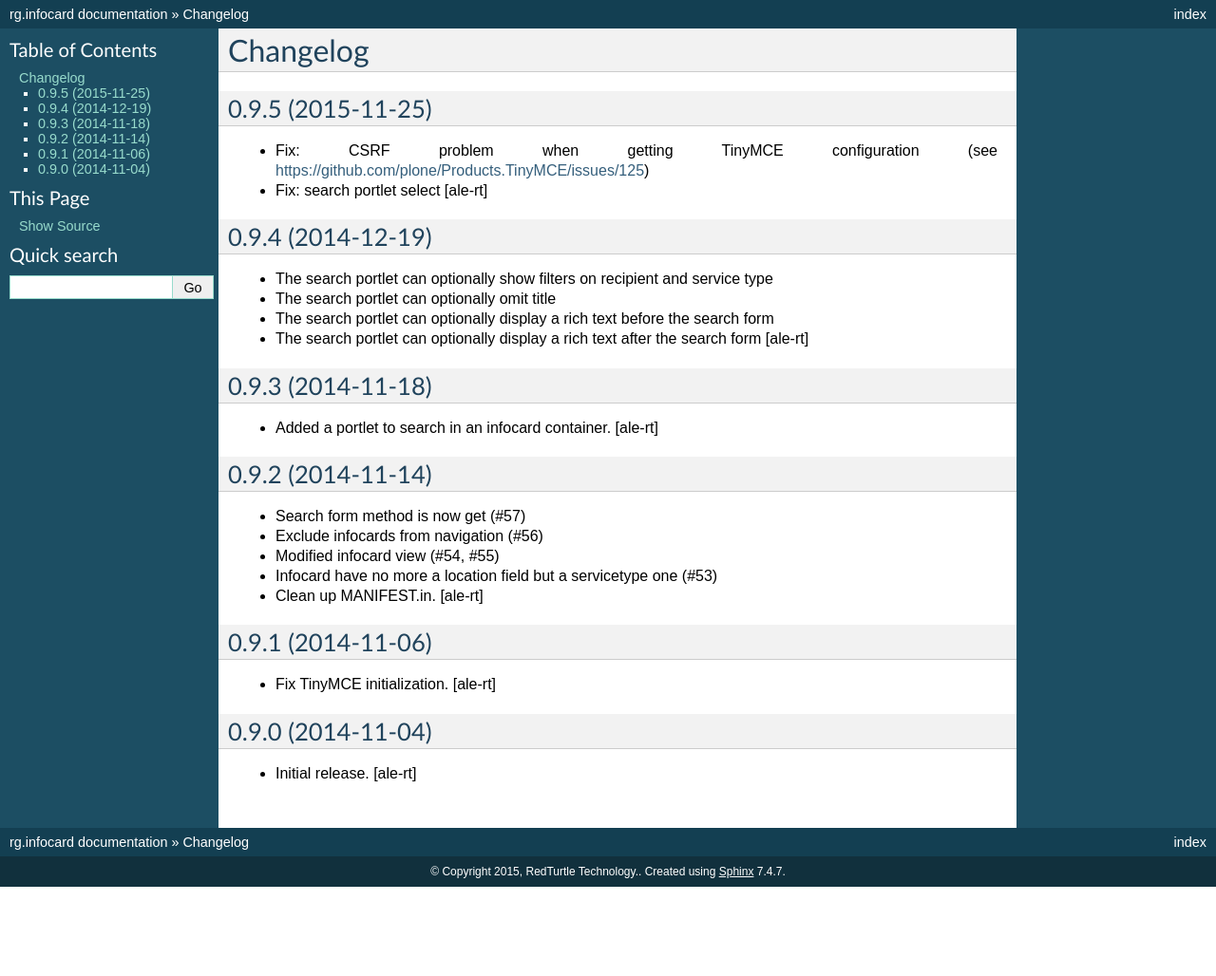
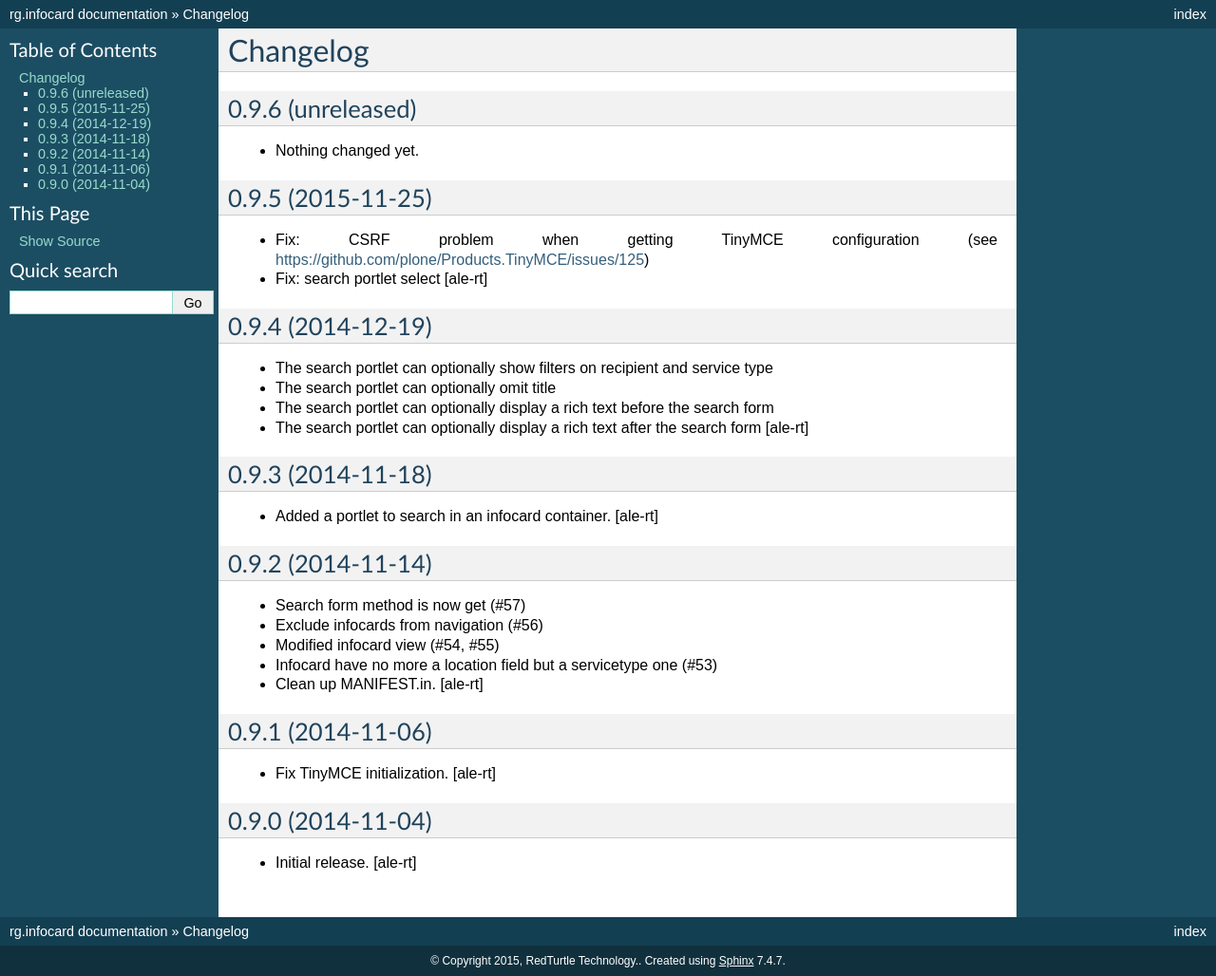
Before and after one commit to PloneGov-IT/rg.infocard, a Sphinx documentation site: the page built from docs/CHANGELOG.rst, in a window 1280 px wide. Shown: the whole page at 95% size. Built offline with Sphinx 7.4.7, drawn with Linux system fonts in a browser that asks for light colours; before the commit the page ends 934 px from its top, so only the background shows below that.

Commit message:
Back to development: 0.9.6

```diff
--- a/docs/CHANGELOG.rst
+++ b/docs/CHANGELOG.rst
@@ -3,6 +3,12 @@
 
 Changelog
 =========
+
+0.9.6 (unreleased)
+------------------
+
+- Nothing changed yet.
+
 
 0.9.5 (2015-11-25)
 ------------------
--- a/setup.py
+++ b/setup.py
@@ -17,7 +17,7 @@ long_description = "\n\n".join((
 
 setup(
     name='rg.infocard',
-    version='0.9.5',
+    version='0.9.6.dev0',
     description="rg.infocard",
     long_description=long_description,
     # Get more from http://pypi.python.org/pypi?%3Aaction=list_classifiers
```
